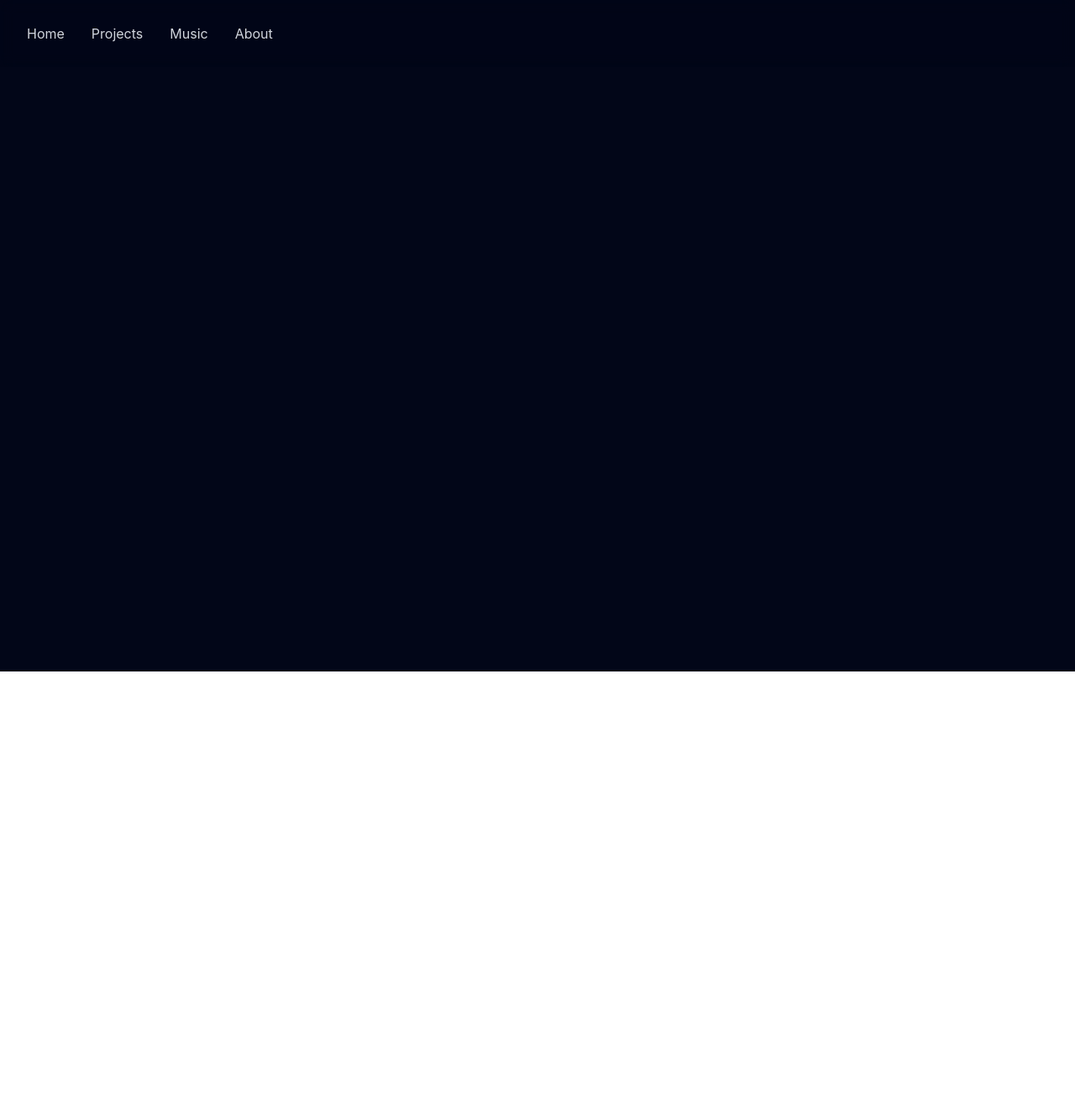
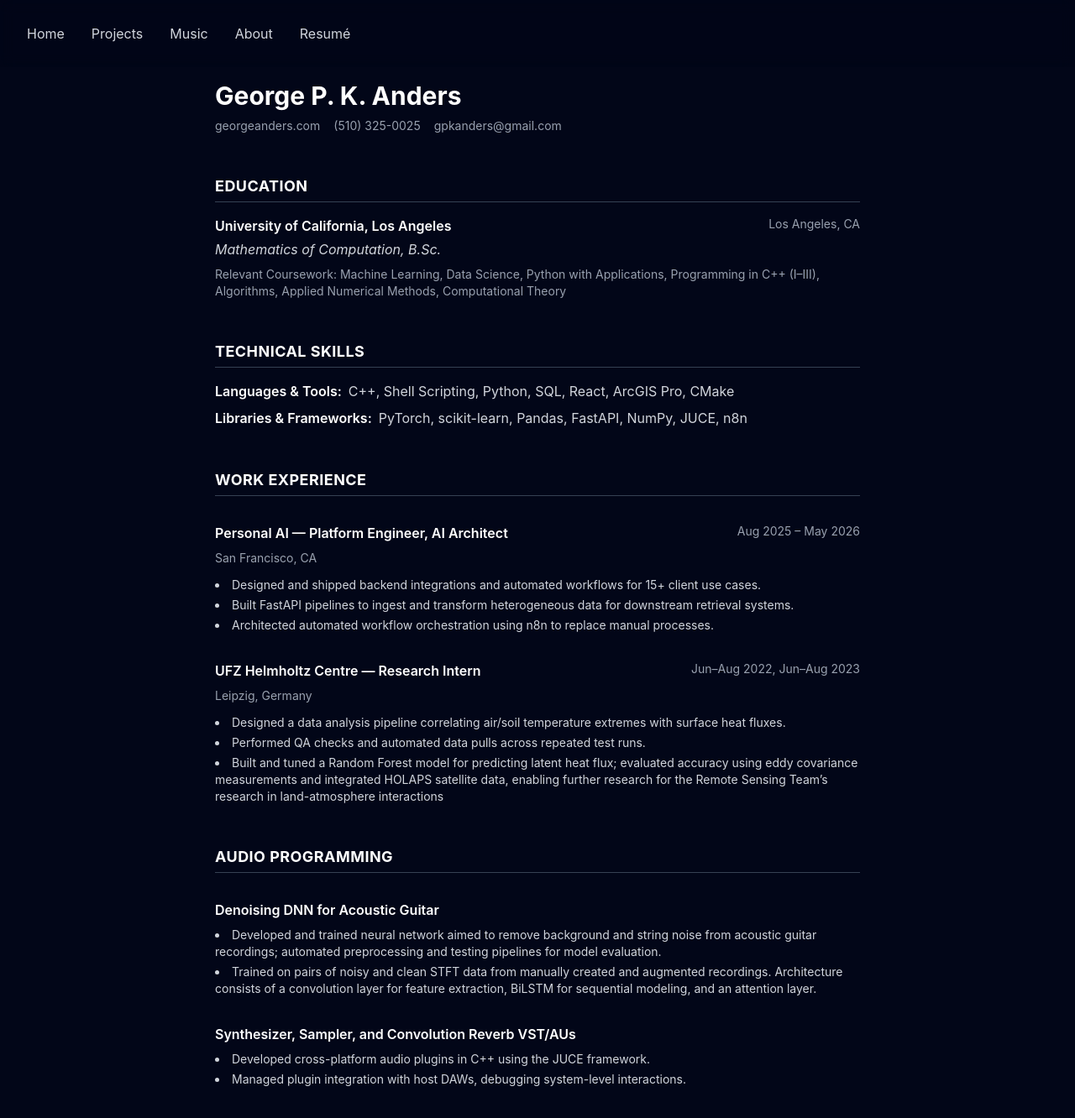
Before and after one commit to gpkanders/portfolio, a React app: page /resume in a window 1280 px wide. Shown: the top 1332 px of the page at 84% size. Before the commit the page ends 800 px from the top, so only its background shows below. Built offline with nearby package versions, Linux system fonts and the light colour scheme; the HTML template or start-up script is replaced by a standard one.

Commit message:
resume page try

```diff
--- a/src/App.jsx
+++ b/src/App.jsx
@@ -6,10 +6,12 @@ import Projects from './components/Projects'
 import Contact from './components/Contact'
 import Footer from './components/Footer'
 import Music from './components/Music'
+import Resume from './components/Resume'
 import Home from './pages/Home'
 import ProjectsPage from './pages/ProjectsPage'
 import AboutPage from './pages/AboutPage'
 import MusicPage from './pages/MusicPage'
+import ResumePage from './pages/ResumePage'
 
 
 
@@ -24,6 +26,7 @@ function App() {
             <Route path="/about" element={<AboutPage/>}/>
             <Route path="/projects" element={<ProjectsPage/>}/>
             <Route path="/music" element={<MusicPage/>}/>
+            <Route path="/resume" element={<ResumePage/>}/>
           </Routes>
         </Router>
       </div>
--- a/src/components/Navbar.jsx
+++ b/src/components/Navbar.jsx
@@ -19,6 +19,9 @@ export default function Navbar() {
                     <Link to="/about" className="text-gray-300 hover:text-white text-sm lg:text-base">
                     About
                     </Link>
+                    <Link to="/resume" className="text-gray-300 hover:text-white text-sm lg:text-base">
+                    Resumé
+                    </Link>
                 </div>
             </div>
         </div>
--- a/src/components/Projects.jsx
+++ b/src/components/Projects.jsx
@@ -23,7 +23,7 @@ export default function Projects() {
     <div className="flex flex-col gap-24 py-24 px-4 md:px-12 py-12">
         {projects.map((project, i) => (
         <div key={i} className="flex flex-col md:flex-row gap-8 items-start">
-            {/* Video column */}
+            {/* video column */}
             <div className="w-full md:w-1/2 aspect-video">
             <iframe
                 src={project.video}
@@ -33,7 +33,7 @@ export default function Projects() {
             />
             </div>
 
-            {/* Text column */}
+            {/* text column */}
             <div className="w-full md:w-1/2 flex flex-col gap-4">
             <h2 className="text-xl font-bold text-gray-300">{project.title}</h2>
             {project.paragraphs.map((p, j) => (
--- /dev/null
+++ b/src/components/Resume.jsx
@@ -0,0 +1,118 @@
+export default function Resume() {
+    return (
+      // outer page
+      <div className="flex flex-col items-center bg-slate-950 text-gray-300 px-4 py-16 md:py-24">
+        <div className="flex flex-col gap-12 w-full max-w-3xl">
+
+          {/*header */}
+          <div className="flex flex-col gap-2">
+            <h1 className="text-3xl font-bold text-white">George P. K. Anders</h1>
+            <div className="flex flex-row flex-wrap gap-x-4 gap-y-1 text-sm text-gray-400">
+              <span>georgeanders.com</span>
+              <span>(510) 325-0025</span>
+              <span>gpkanders@gmail.com</span>
+            </div>
+          </div>
+
+          {/* education */}
+          <div className="flex flex-col gap-4">
+            <h2 className="text-lg font-bold text-white uppercase tracking-wide border-b border-gray-700 pb-1">
+              Education
+            </h2>
+
+            <div className="flex flex-col gap-1">
+              {/* row: school name on left, location on right */}
+              <div className="flex flex-row justify-between">
+                <span className="font-semibold text-white">University of California, Los Angeles</span>
+                <span className="text-sm text-gray-400">Los Angeles, CA</span>
+              </div>
+              {/* row: degree on left, nothing on right (for consistency) */}
+              <div className="flex flex-row justify-between">
+                <span className="italic text-gray-300">Mathematics of Computation, B.Sc.</span>
+              </div>
+              <p className="text-sm text-gray-400 mt-1">
+                Relevant Coursework: Machine Learning, Data Science, Python with Applications,
+                Programming in C++ (I–III), Algorithms, Applied Numerical Methods, Computational Theory
+              </p>
+            </div>
+          </div>
+
+          {/* technical skills */}
+          <div className="flex flex-col gap-4">
+            <h2 className="text-lg font-bold text-white uppercase tracking-wide border-b border-gray-700 pb-1">
+              Technical Skills
+            </h2>
+            <div className="flex flex-col gap-2">
+              <div className="flex flex-row gap-2">
+                <span className="font-semibold text-white shrink-0">Languages & Tools:</span>
+                <span className="text-gray-300">C++, Shell Scripting, Python, SQL, React, ArcGIS Pro, CMake</span>
+              </div>
+              <div className="flex flex-row gap-2">
+                <span className="font-semibold text-white shrink-0">Libraries & Frameworks:</span>
+                <span className="text-gray-300">PyTorch, scikit-learn, Pandas, FastAPI, NumPy, JUCE, n8n</span>
+              </div>
+            </div>
+          </div>
+
+          {/* work experience */}
+          <div className="flex flex-col gap-8">
+            <h2 className="text-lg font-bold text-white uppercase tracking-wide border-b border-gray-700 pb-1">
+              Work Experience
+            </h2>
+
+            {/* job blocks */}
+            <div className="flex flex-col gap-2">
+              <div className="flex flex-row justify-between flex-wrap">
+                <span className="font-semibold text-white">Personal AI — Platform Engineer, AI Architect</span>
+                <span className="text-sm text-gray-400">Aug 2025 – May 2026</span>
+              </div>
+              <span className="text-sm text-gray-400">San Francisco, CA</span>
+              <ul className="flex flex-col gap-1 mt-1 list-disc list-inside text-gray-300 text-sm">
+                <li>Designed and shipped backend integrations and automated workflows for 15+ client use cases.</li>
+                <li>Built FastAPI pipelines to ingest and transform heterogeneous data for downstream retrieval systems.</li>
+                <li>Architected automated workflow orchestration using n8n to replace manual processes.</li>
+              </ul>
+            </div>
+
+            <div className="flex flex-col gap-2">
+              <div className="flex flex-row justify-between flex-wrap">
+                <span className="font-semibold text-white">UFZ Helmholtz Centre — Research Intern</span>
+                <span className="text-sm text-gray-400">Jun–Aug 2022, Jun–Aug 2023</span>
+              </div>
+              <span className="text-sm text-gray-400">Leipzig, Germany</span>
+              <ul className="flex flex-col gap-1 mt-1 list-disc list-inside text-gray-300 text-sm">
+                <li>Designed a data analysis pipeline correlating air/soil temperature extremes with surface heat fluxes.</li>
+                <li>Performed QA checks and automated data pulls across repeated test runs.</li>
+                <li>Built and tuned a Random Forest model for predicting latent heat flux; evaluated accuracy using eddy covariance measurements and integrated HOLAPS satellite data, enabling further research for the Remote Sensing Team’s research in land-atmosphere interactions</li>
+              </ul>
+            </div>
+
+          </div>
+
+          {/* audio programming */}
+          <div className="flex flex-col gap-8">
+            <h2 className="text-lg font-bold text-white uppercase tracking-wide border-b border-gray-700 pb-1">
+              Audio Programming
+            </h2>
+
+            <div className="flex flex-col gap-2">
+              <span className="font-semibold text-white">Denoising DNN for Acoustic Guitar</span>
+              <ul className="flex flex-col gap-1 list-disc list-inside text-gray-300 text-sm">
+                <li>Developed and trained neural network aimed to remove background and string noise from acoustic guitar recordings; automated preprocessing and testing pipelines for model evaluation.</li>
+                <li>Trained on pairs of noisy and clean STFT data from manually created and augmented recordings. Architecture consists of a convolution layer for feature extraction, BiLSTM for sequential modeling, and an attention layer.</li>
+              </ul>
+            </div>
+
+            <div className="flex flex-col gap-2">
+              <span className="font-semibold text-white">Synthesizer, Sampler, and Convolution Reverb VST/AUs</span>
+              <ul className="flex flex-col gap-1 list-disc list-inside text-gray-300 text-sm">
+                <li>Developed cross-platform audio plugins in C++ using the JUCE framework.</li>
+                <li>Managed plugin integration with host DAWs, debugging system-level interactions.</li>
+              </ul>
+            </div>
+          </div>
+
+        </div>
+      </div>
+    )
+  }
--- a/src/pages/AboutPage.jsx
+++ b/src/pages/AboutPage.jsx
@@ -4,7 +4,6 @@ export default function AboutPage() {
   return (
     <>
       <About />
-      Hello!!!
       {/* any other about-only content */}
     </>
   )
--- a/src/pages/Home.jsx
+++ b/src/pages/Home.jsx
@@ -4,11 +4,8 @@ import Hero from '../components/Hero'
 export default function Home() {
   return (
     <>
-      <Hero />
+        <Hero />
       {/* any other home-only content */}
-      <div className='flex flex-col gap-4 justify-start items-start w-full px-4 py-8 md:p-24 text-left'>
-        <h1 className="text-gray-300 text-4xl md:text-4xl font-bold">Welcome</h1>
-      </div>
     </>
   )
 }
--- /dev/null
+++ b/src/pages/ResumePage.jsx
@@ -0,0 +1,10 @@
+import Resume from '../components/Resume'
+
+export default function ResumePage() {
+  return (
+    <>
+      <Resume />
+      {/* any other home-only content */}
+    </>
+  )
+}
```
